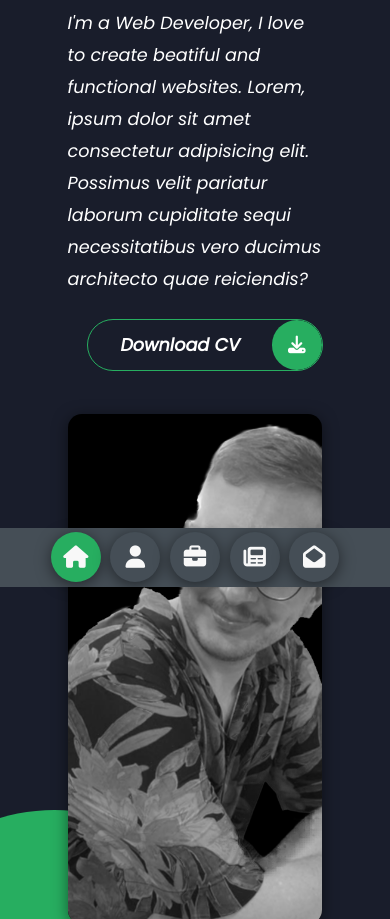
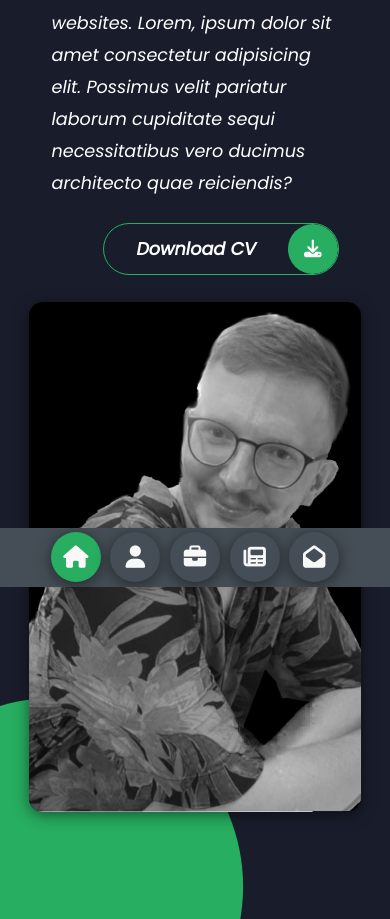
Before and after one commit to szymeck/sass, a plain HTML site: page index.html in a window 390 px wide. Shown: the part 257-1176 px from the top of the page. Drawn offline with Linux system fonts and the light colour scheme.

Commit message:
robota21

```diff
--- a/styles/styles.scss
+++ b/styles/styles.scss
@@ -934,8 +934,8 @@ section{
 
 
         .right-header{
-            padding: 3rem;
-            padding-bottom: 3rem;
+            padding: 2rem;
+            padding-bottom: 2rem;
             margin: 0 auto;
             width: 90%;
            .name{
@@ -955,7 +955,7 @@ section{
                 transition: all .4s easy-in-out ;
 
             height: 102% !important;
-            width: 65% !important;
+            width: 85% !important;
         }
         .h-shape{
                 display: none;
@@ -1026,6 +1026,7 @@ section{
             grid-template-columns: 1fr;
         }
     }
+
     .sec2{
         padding:2rem 2.5rem ;
         padding-bottom: 6rem;
```
Also changed, not shown: styles/styles.css, 1 other file.
